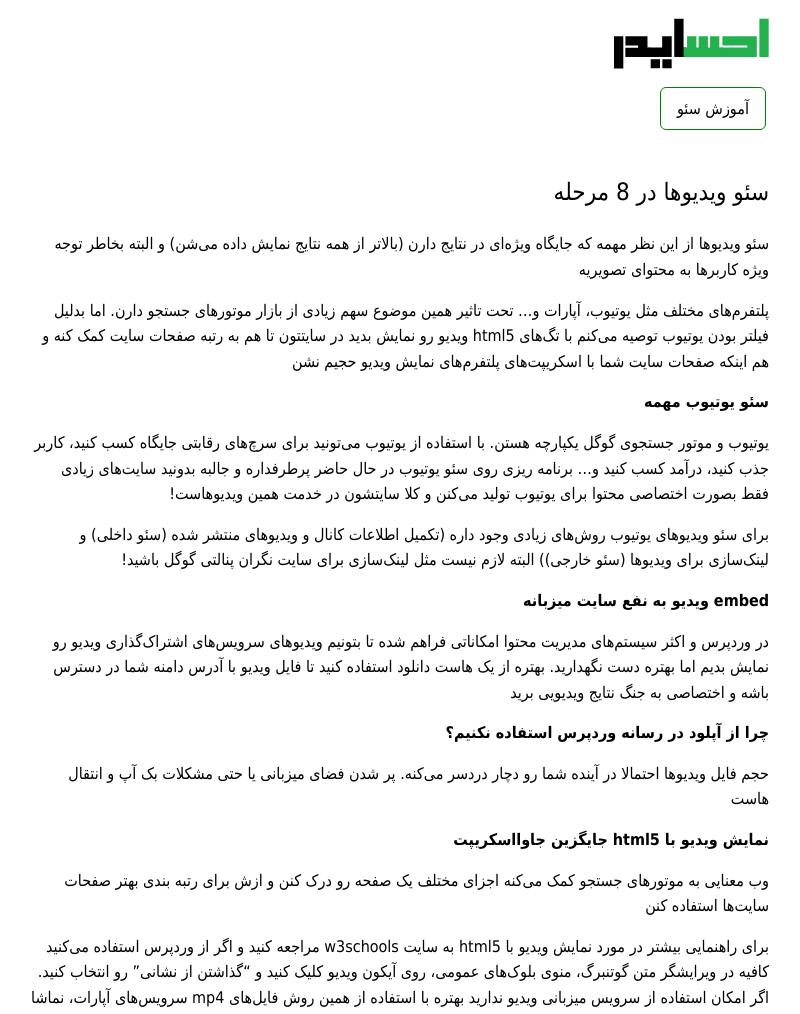
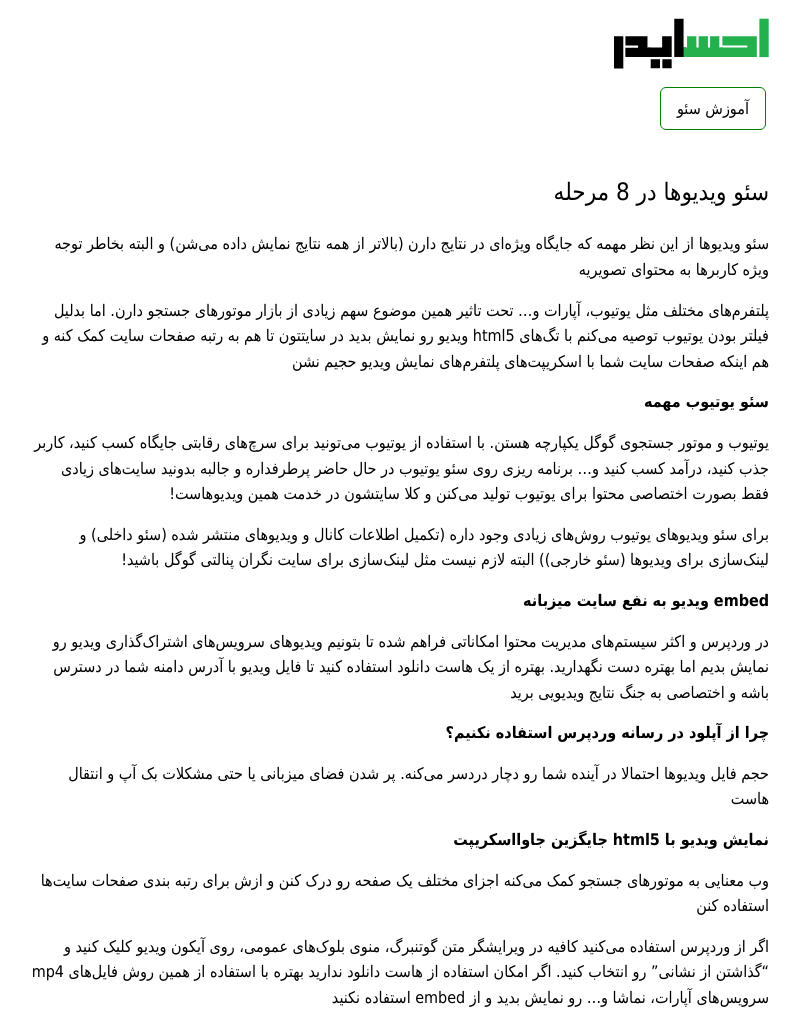
Before and after one commit to darkblog/darkblog.github.io, a Jekyll site: the page built from _posts/2021-5-2-video-seo.md, in a window 1280 px wide. Shown: the top 1014 px of the page, without its empty margins (241-1041 px from the left). Built offline with Jekyll 4.4.1, drawn with Linux system fonts in a browser that asks for light colours; some of the changed text lies outside the part shown.

Commit message:
Update 2021-5-2-video-seo.md

```diff
--- a/_posts/2021-5-2-video-seo.md
+++ b/_posts/2021-5-2-video-seo.md
@@ -23,9 +23,15 @@
 
 **نمایش ویدیو با html5 جایگزین جاوااسکریپت**
 
-وب معنایی به موتورهای جستجو کمک می‌کنه اجزای مختلف یک صفحه رو درک کنن و ازش برای رتبه بندی بهتر صفحات سایت‌ها استفاده کنن
+وب معنایی به موتورهای جستجو کمک می‌کنه اجزای مختلف یک صفحه رو درک کنن و ازش برای رتبه بندی صفحات سایت‌ها استفاده کنن
 
-برای راهنمایی بیشتر در مورد نمایش ویدیو با html5 به سایت w3schools مراجعه کنید و اگر از وردپرس استفاده می‌کنید کافیه در ویرایشگر متن گوتنبرگ، منوی بلوک‌های عمومی، روی آیکون ویدیو کلیک کنید و “گذاشتن از نشانی” رو انتخاب کنید. اگر امکان استفاده از سرویس میزبانی ویدیو ندارید بهتره با استفاده از همین روش فایل‌های mp4 سرویس‌های آپارات، نماشا و… رو نمایش بدید و از embed استفاده نکنید
+اگر از وردپرس استفاده می‌کنید کافیه در ویرایشگر متن گوتنبرگ، منوی بلوک‌های عمومی، روی آیکون ویدیو کلیک کنید و “گذاشتن از نشانی” رو انتخاب کنید. اگر امکان استفاده از هاست دانلود ندارید بهتره با استفاده از همین روش فایل‌های mp4 سرویس‌های آپارات، نماشا و… رو نمایش بدید و از embed استفاده نکنید
+
+کد اچ تی ام ال نمایش ویدیو:
+
+<pre>
+<video><source src="https://ehsaider.ir/x/en-passant.mp4" type="video/mp4"></video>
+</pre>
 
 **توجه به آدرس فایل‌های ویدیویی**
 
```
